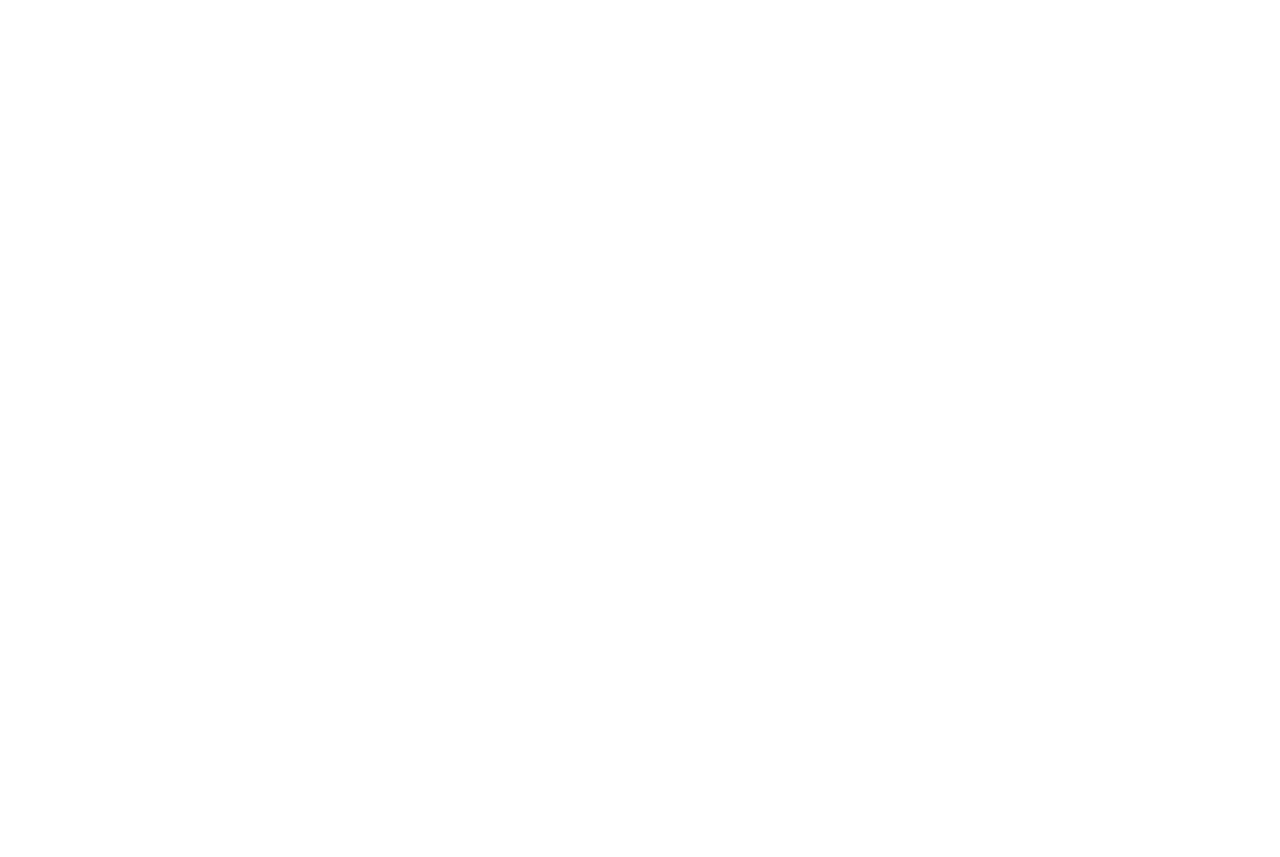
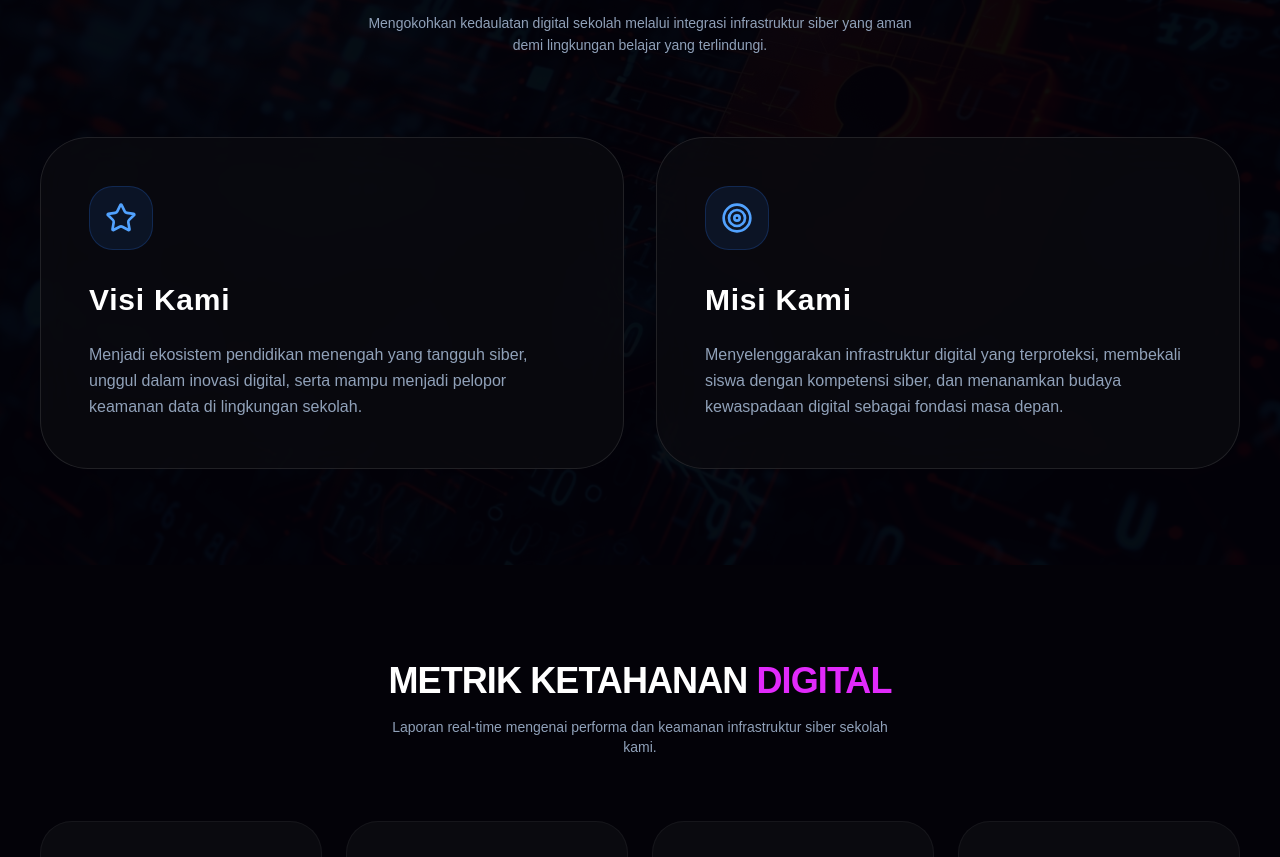
Before and after one commit to Edwinn1711/cyber-backend, a Next.js app: page / in a window 1280 px wide. Shown: the part 1920-2777 px from the top of the page. Before the commit the page ends 1716 px from the top, so only its background shows below. Built offline with nearby package versions, Linux system fonts and the light colour scheme.

Commit message:
feat: tambahkan section statistik ketahanan siber dengan background clean

```diff
--- a/app/(loginregister)/page.tsx
+++ b/app/(loginregister)/page.tsx
@@ -200,7 +200,7 @@ const VisiMisiSection = () => {
     </section>
   );
 };
-<VisiMisiSection />
+
 
 const SecurityStatsSection = () => {
   const stats =[
@@ -234,7 +234,7 @@ const SecurityStatsSection = () => {
     </section>
   );
 };
-<SecurityStatsSection />
+
 
 export default function CyberLandingDark() {
   const router = useRouter();
@@ -523,7 +523,8 @@ export default function CyberLandingDark() {
         </div>
 
       </div>
-
+      <VisiMisiSection />
+      <SecurityStatsSection />
 
       {/* ========================================================================= */}
       {/* 5. MODAL LOGIN                                                            */}
```
